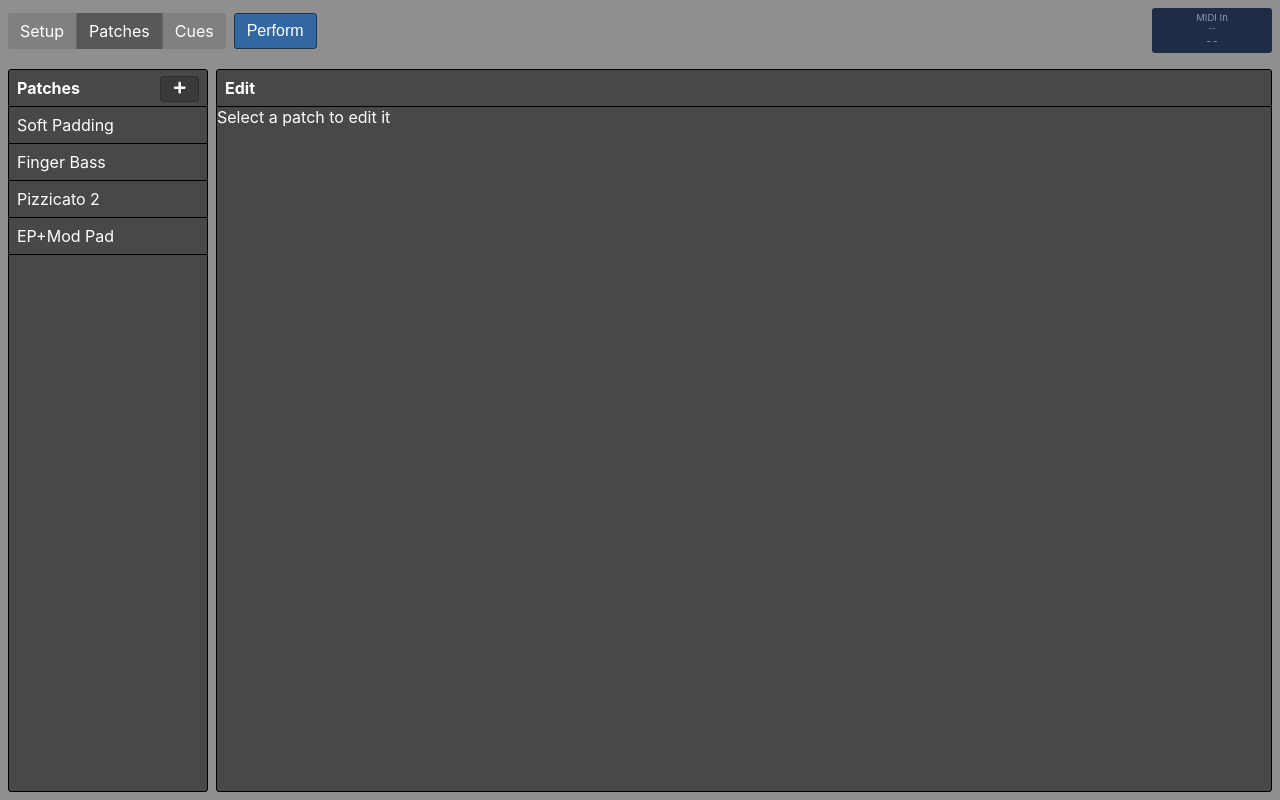
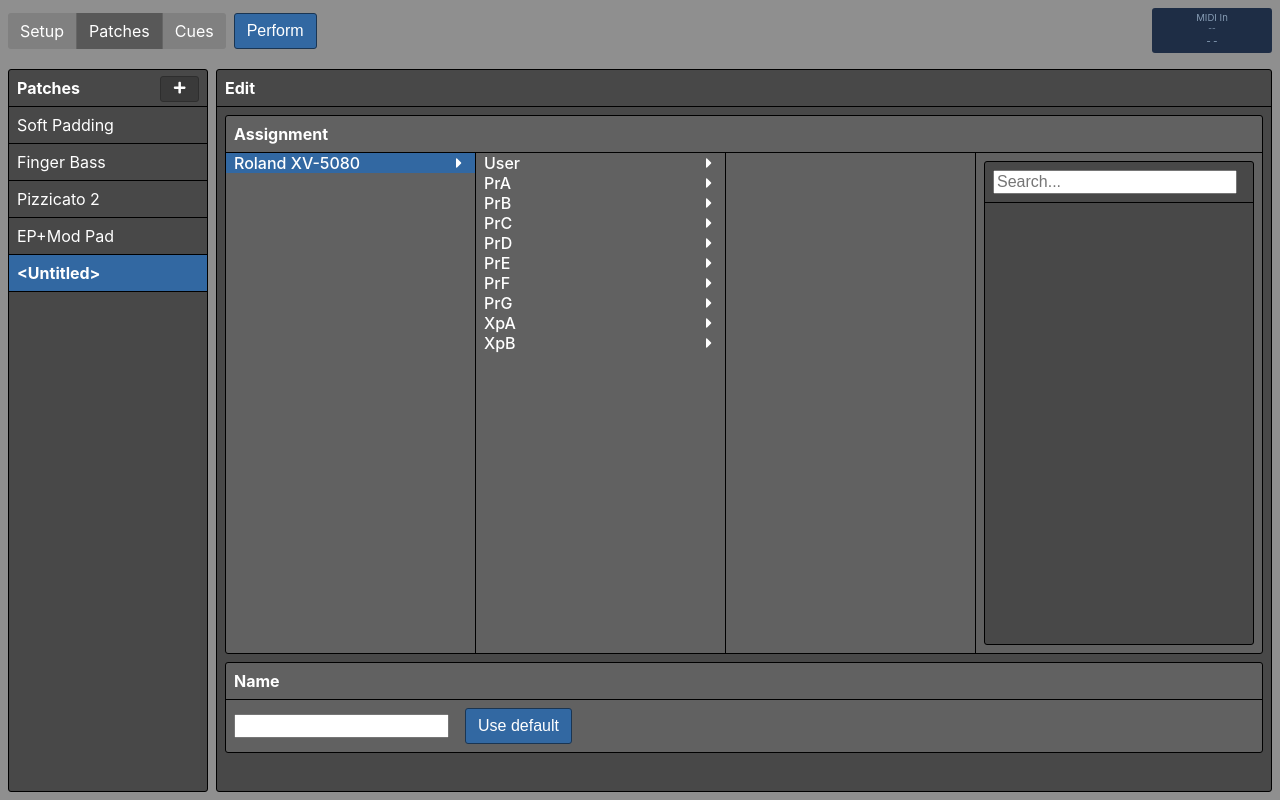
Before and after one commit to MattPutnam/CadenzaJS, a React (Create React App) app: page / in a window 1280 px wide. Both pictures are taken after a click on the button 179 px from the left and 88 px from the top of the page. Built offline with nearby package versions, Linux system fonts and the light colour scheme.

Commit message:
Add new patch, and name by default

```diff
--- a/src/pages/editPage/PatchesTab.js
+++ b/src/pages/editPage/PatchesTab.js
@@ -8,6 +8,8 @@ import PatchSelector from './patchesTab/PatchSelector'
 import { Button } from '../../components/Components'
 import Colors from '../../components/colors'
 import { Container, Flex } from '../../components/Layout'
+
+import { findId } from '../../utils/IdFinder'
 
 import * as Expansions from '../../synthesizers/expansions'
 import * as Synthesizers from '../../synthesizers/synthesizers'
@@ -90,7 +92,7 @@ class PatchesTab extends React.Component {
         const { selectedPatchId } = this.state
 
         const buttons = [
-            <Button small key={0}><FaPlus/></Button>
+            <Button small key={0} onClick={() => this.addPatch()}><FaPlus/></Button>
         ]
 
         const styles = {
@@ -112,7 +114,7 @@ class PatchesTab extends React.Component {
                 return <div key={id}
                             style={styles.patch(selected)}
                             onClick={() => this.setState({ selectedPatchId: id })}>
-                    {name}
+                    {name || '<Untitled>'}
                 </div>
             })}
         </Container>
@@ -149,6 +151,22 @@ class PatchesTab extends React.Component {
 
         return <Container title='Edit'>{content}</Container>
     }
+
+    addPatch() {
+        const { data, setData } = this.props
+        const { patches, setup: { synthesizers } } = data
+
+        const id = findId(patches)
+        const synthesizerId = synthesizers[0].id
+
+        patches.push({
+            id,
+            synthesizerId,
+            name: ''
+        })
+        setData()
+        this.setState({ selectedPatchId: id })
+    }
 }
 
 export default PatchesTab
--- a/src/pages/editPage/patchesTab/PatchSelector.js
+++ b/src/pages/editPage/patchesTab/PatchSelector.js
@@ -27,6 +27,13 @@ const PatchSelector = ({ selectedSynth, selectedPatch, allSynths, synthTree, all
         selectedPatch.synthesizerId = _.find(allSynths, { name: synth }).id
         selectedPatch.bank = bank
         selectedPatch.number = number
+
+        if (_.isEmpty(selectedPatch.name)) {
+            const query = _.pick(selectedPatch, ['synthesizerId', 'bank', 'number'])
+            const patch = _.find(allPatches, query)
+            selectedPatch.name = patch.name
+        }
+
         setData()
     }
 
```
